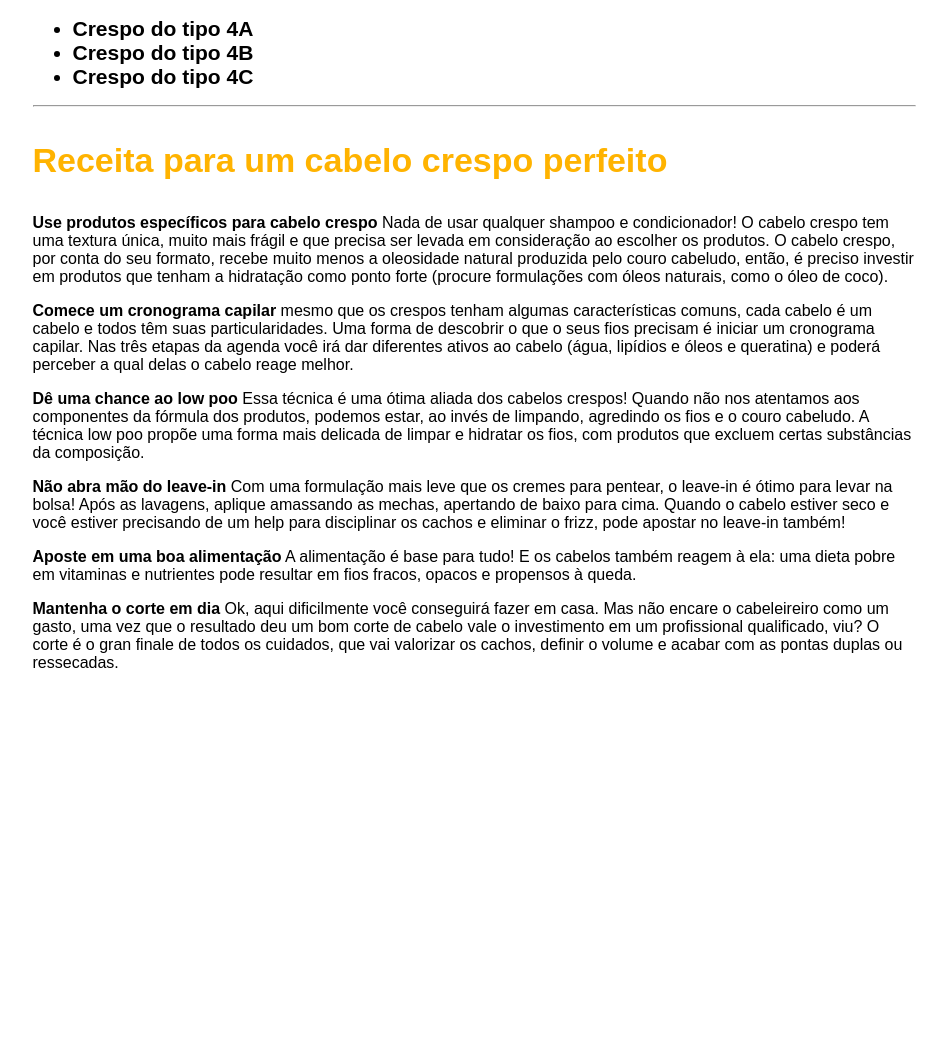
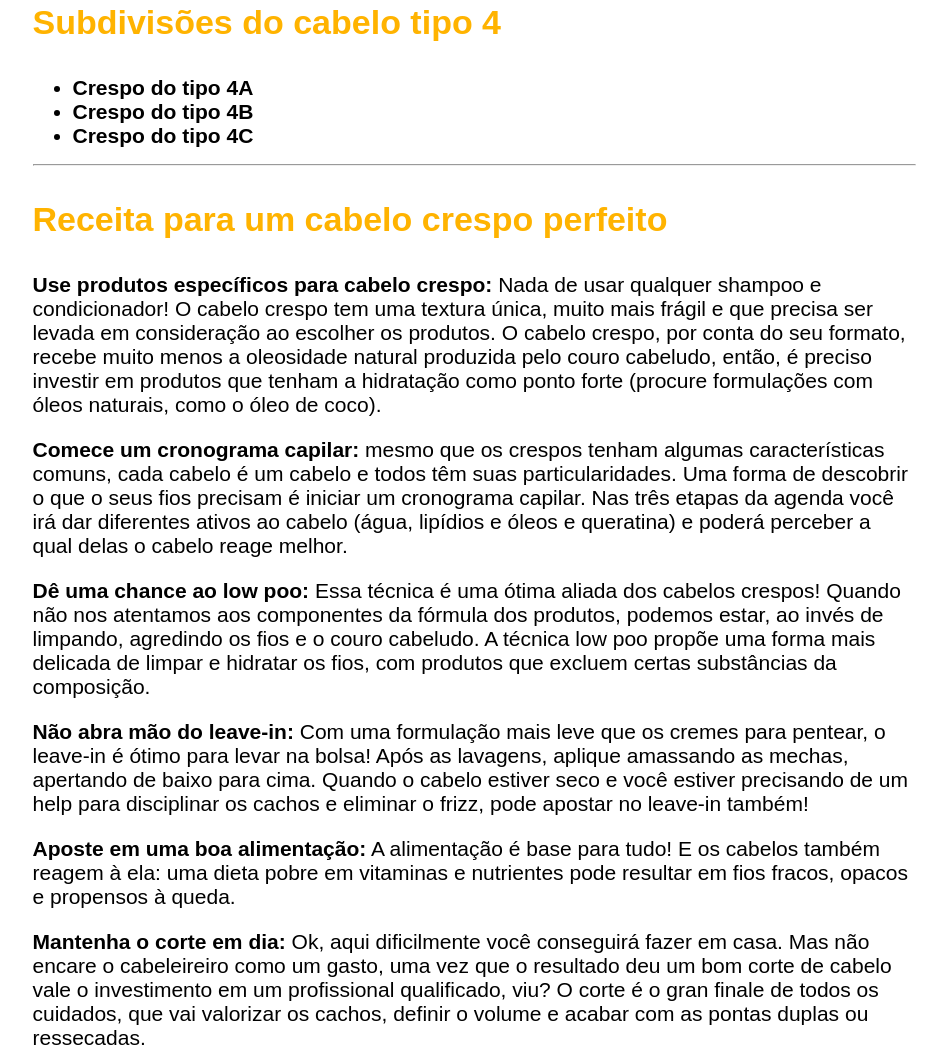
Before and after one commit to jeanmarieq/exercicio-aula-4-HTML, a plain HTML site: page index.html in a window 1280 px wide. Shown: the part 1391-2444 px from the top of the page, without its empty margins (166-1113 px from the left). Before the commit the page ends 2079 px from the top, so only its background shows below. Drawn offline with Linux system fonts and the light colour scheme.

Commit message:
adicionando style em main

```diff
--- a/index.html
+++ b/index.html
@@ -68,34 +68,34 @@
 
                         <h3 class="title" id="link3">Receita para um cabelo crespo perfeito</h3>
 
-                        <p><strong>Use produtos específicos para cabelo crespo</strong></b>
+                        <p><strong>Use produtos específicos para cabelo crespo:</strong></b>
                             Nada de usar qualquer shampoo e condicionador! O cabelo crespo tem uma textura única, muito mais frágil
                              e que precisa ser levada em consideração ao escolher os produtos.
                             O cabelo crespo, por conta do seu formato, recebe muito menos a oleosidade natural produzida pelo couro
                             cabeludo, então, é preciso investir em produtos que tenham a hidratação
                             como ponto forte (procure formulações com óleos naturais, como o óleo de coco).
                         </p>
-                        <p><strong>Comece um cronograma capilar</strong></b>
+                        <p><strong>Comece um cronograma capilar:</strong></b>
                             mesmo que os crespos tenham algumas características comuns, cada cabelo é um cabelo e todos têm suas particularidades.
                             Uma forma de descobrir o que o seus fios precisam é iniciar um cronograma capilar. Nas três etapas da
                             agenda você irá dar diferentes ativos ao cabelo (água, lipídios e óleos e queratina) e poderá perceber a qual delas o cabelo reage melhor.
                         </p>
-                        <p><strong><b>Dê uma chance ao low poo</strong></b>
+                        <p><strong><b>Dê uma chance ao low poo:</strong></b>
                             Essa técnica é uma ótima aliada dos cabelos crespos! Quando não nos atentamos aos componentes da fórmula dos produtos, podemos estar,
                             ao invés de limpando, agredindo os fios e o couro cabeludo. A técnica low poo propõe uma forma mais delicada de limpar e hidratar os fios,
                             com produtos que excluem certas substâncias da composição.
                         </p>
-                        <p><strong>Não abra mão do leave-in</strong></b>
+                        <p><strong>Não abra mão do leave-in:</strong></b>
                             Com uma formulação mais leve que os cremes para pentear, o leave-in é ótimo para levar na bolsa! Após as
                             lavagens, aplique amassando as mechas, apertando de baixo para cima.
                              Quando o cabelo estiver seco e você estiver precisando de um help para disciplinar os cachos e eliminar
                             o frizz, pode apostar no leave-in também!
                         </p>
-                        <p><strong>Aposte em uma boa alimentação</strong></b>
+                        <p><strong>Aposte em uma boa alimentação:</strong></b>
                              A alimentação é base para tudo! E os cabelos também reagem à ela: uma dieta pobre em vitaminas e
                             nutrientes pode resultar em fios fracos, opacos e propensos à queda.
                         </p>
-                        <p><strong><b>Mantenha o corte em dia</strong></b>
+                        <p><strong><b>Mantenha o corte em dia:</strong></b>
                             Ok, aqui dificilmente você conseguirá fazer em casa. Mas não encare o cabeleireiro como um gasto, uma
                             vez que o resultado deu um bom corte de cabelo vale o investimento em um profissional qualificado, viu?
                             O corte é o gran finale de todos os cuidados, que vai valorizar os cachos, definir o volume e acabar com
--- a/style.css
+++ b/style.css
@@ -27,7 +27,7 @@ header > h1{
 }
 header > p{
     font-size: 21px;
-    font-weight: semibold;
+    font-weight: 400px;
     line-height: 1.61;
     color: black;
     margin: 0 0 34px 0;
@@ -48,6 +48,12 @@ nav a {
 
 ul li {
     font-size: 21px;
-    font weight: 400px;
+    font-weight: 400px;
     line-height: 21px * 1.61;
 }
+
+section p {
+    font-size: 21px;
+    font-weight: 400px;
+    line-height: 21px * 1.61;
+}
```
